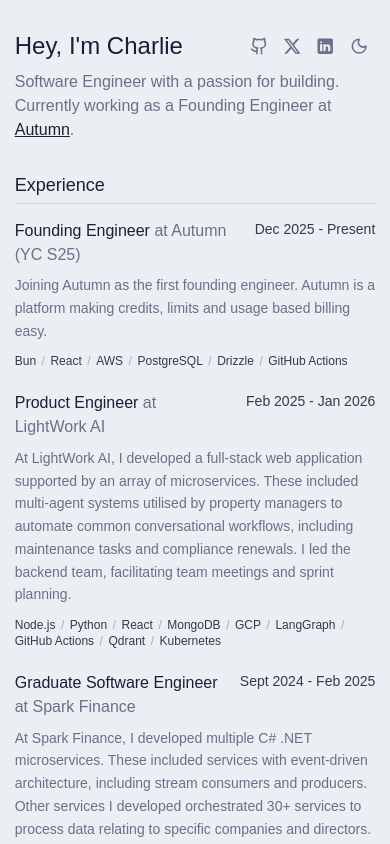
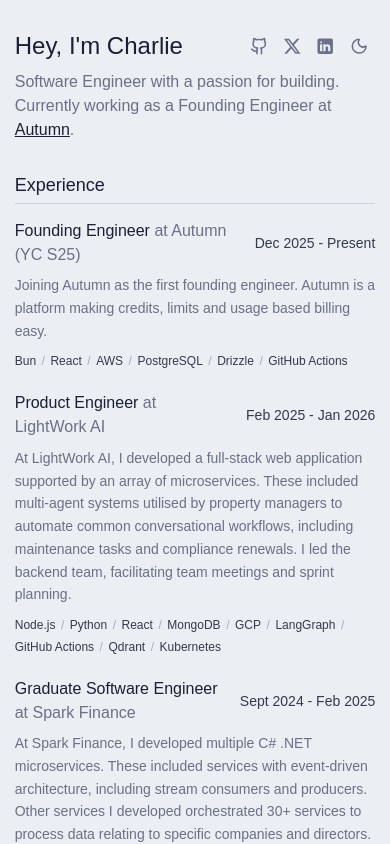
Before and after one commit to charlietlamb/charlielambdotcom, a Next.js app: page / in a window 390 px wide. Shown: the top 844 px of the page. Built offline with nearby package versions, Linux system fonts and the light colour scheme.

Commit message:
fix: mobile issues

```diff
--- a/components/experience.tsx
+++ b/components/experience.tsx
@@ -19,7 +19,7 @@ export function Experience() {
       <div className="space-y-6">
         {experience.map((item) => (
           <article key={item.id}>
-            <div className="flex items-start justify-between gap-4 mb-2">
+            <div className="flex items-center justify-between gap-4 mb-2">
               <h3 className="text-foreground">
                 {item.title}{" "}
                 <span className="text-muted-foreground">at {item.company}</span>
@@ -33,12 +33,12 @@ export function Experience() {
               {item.description}
             </p>
 
-            <div className="flex flex-wrap text-xs text-metadata-foreground">
+            <div className="flex flex-wrap text-xs text-metadata-foreground gap-1.5">
               {item.technologies.map((tech, index) => (
                 <span key={tech}>
                   {tech}
                   {index < item.technologies.length - 1 && (
-                    <span className="mx-1.5 text-muted-foreground/50">/</span>
+                    <span className="text-muted-foreground/50 ml-1.5">/</span>
                   )}
                 </span>
               ))}
```
